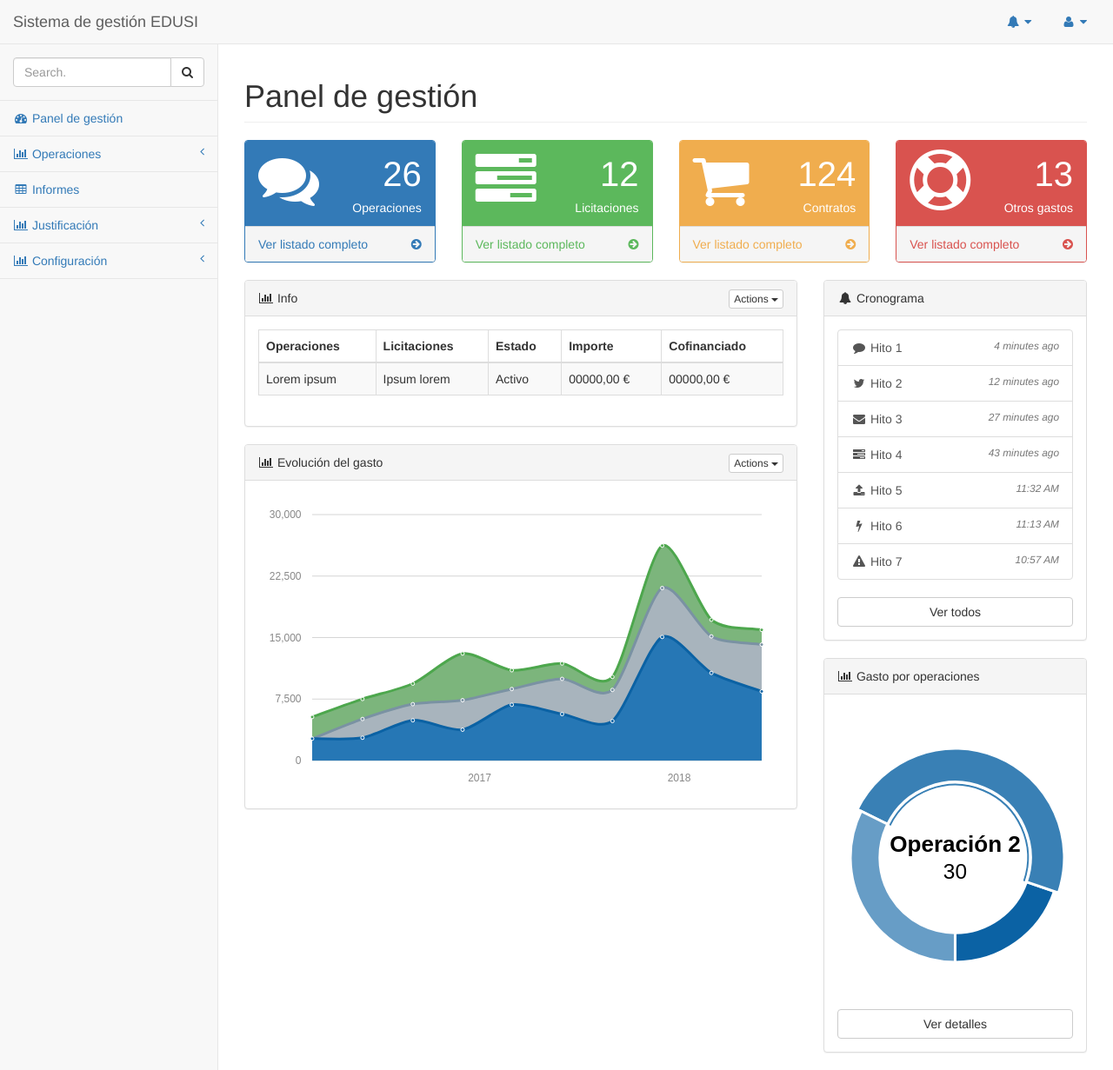
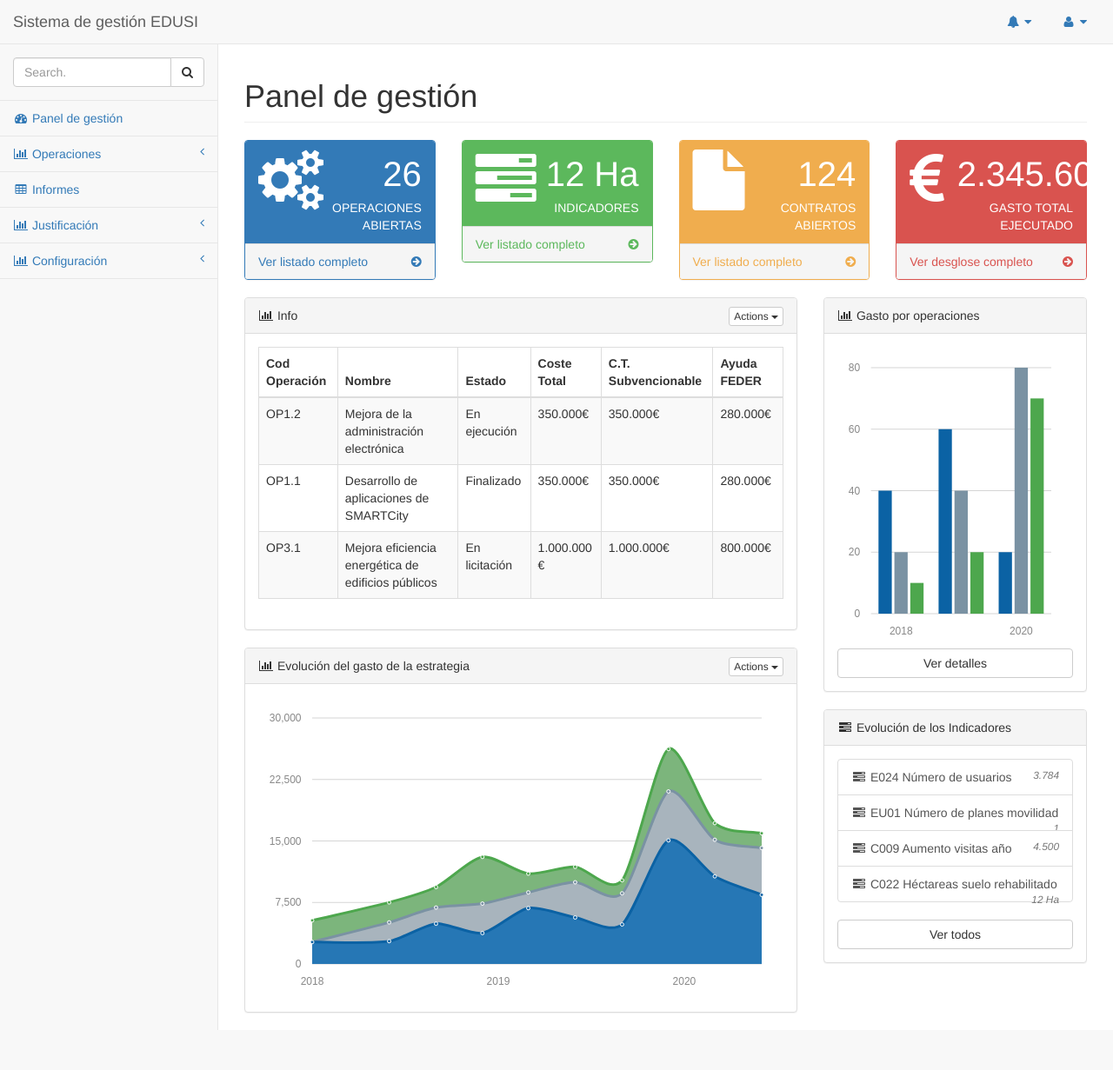
Before and after one commit to U-SPACE-Spain/demo, a plain HTML site: page home.html in a window 1280 px wide. Shown: the whole page at 87% size. After the commit the page ends 1185 px from the top, so only its background shows below. Drawn offline with Linux system fonts and the light colour scheme.

Commit message:
version demo

```diff
--- a/css/sb-admin-2.css
+++ b/css/sb-admin-2.css
@@ -6,6 +6,11 @@
 body {
   background-color: #f8f8f8;
 }
+.nav-tabs>li.active>a, .nav-tabs>li.active>a:focus, .nav-tabs>li.active>a:hover {
+    background-color: #337ab7;
+color: #fff;
+}
+
 #wrapper {
   width: 100%;
 }
--- a/data/morris-data.js
+++ b/data/morris-data.js
@@ -3,113 +3,85 @@ $(function() {
     Morris.Area({
         element: 'morris-area-chart',
         data: [{
-            period: '2016 Q1',
-            gasto1: 2666,
-            gasto2: null,
-            gasto3: 2647
-        }, {
-            period: '2016 Q2',
-            gasto1: 2778,
-            gasto2: 2294,
-            gasto3: 2441
-        }, {
-            period: '2016 Q3',
-            gasto1: 4912,
-            gasto2: 1969,
-            gasto3: 2501
-        }, {
-            period: '2016 Q4',
-            gasto1: 3767,
-            gasto2: 3597,
-            gasto3: 5689
-        }, {
-            period: '2017 Q1',
-            gasto1: 6810,
-            gasto2: 1914,
-            gasto3: 2293
-        }, {
-            period: '2017 Q2',
-            gasto1: 5670,
-            gasto2: 4293,
-            gasto3: 1881
-        }, {
-            period: '2017 Q3',
-            gasto1: 4820,
-            gasto2: 3795,
-            gasto3: 1588
-        }, {
-            period: '2017 Q4',
-            gasto1: 15073,
-            gasto2: 5967,
-            gasto3: 5175
-        }, {
-            period: '2018 Q1',
-            gasto1: 10687,
-            gasto2: 4460,
-            gasto3: 2028
+            period: '2018 T1',
+            operacion1: 2666,
+            operacion2: null,
+            operacion3: 2647
         }, {
             period: '2018 Q2',
-            gasto1: 8432,
-            gasto2: 5713,
-            gasto3: 1791
+            operacion1: 2778,
+            operacion2: 2294,
+            operacion3: 2441
+        }, {
+            period: '2018 Q3',
+            operacion1: 4912,
+            operacion2: 1969,
+            operacion3: 2501
+        }, {
+            period: '2018 Q4',
+            operacion1: 3767,
+            operacion2: 3597,
+            operacion3: 5689
+        }, {
+            period: '2019 Q1',
+            operacion1: 6810,
+            operacion2: 1914,
+            operacion3: 2293
+        }, {
+            period: '2019 Q2',
+            operacion1: 5670,
+            operacion2: 4293,
+            operacion3: 1881
+        }, {
+            period: '2019 Q3',
+            operacion1: 4820,
+            operacion2: 3795,
+            operacion3: 1588
+        }, {
+            period: '2019 Q4',
+            operacion1: 15073,
+            operacion2: 5967,
+            operacion3: 5175
+        }, {
+            period: '2020 Q1',
+            operacion1: 10687,
+            operacion2: 4460,
+            operacion3: 2028
+        }, {
+            period: '2020 Q2',
+            operacion1: 8432,
+            operacion2: 5713,
+            operacion3: 1791
         }],
         xkey: 'period',
-        ykeys: ['gasto1', 'gasto2', 'gasto3'],
-        labels: ['Gasto 1', 'Gasto 2', 'Gasto 3'],
+        ykeys: ['operacion1', 'operacion2', 'operacion3'],
+        labels: ['OP1.2 ', 'OP1.1', 'OP3.1'],
         pointSize: 2,
         hideHover: 'auto',
-        resize: true
-    });
-
-    Morris.Donut({
-        element: 'morris-donut-chart',
-        data: [{
-            label: "Operación 1",
-            value: 12
-        }, {
-            label: "Operación 2",
-            value: 30
-        }, {
-            label: "Operación 3",
-            value: 20
-        }],
         resize: true
     });
 
     Morris.Bar({
         element: 'morris-bar-chart',
         data: [{
-            y: '2006',
-            a: 100,
-            b: 90
+            y: '2018',
+            a: 40,
+            b: 20,
+            c: 10
         }, {
-            y: '2007',
-            a: 75,
-            b: 65
+            y: '2019',
+            a: 60,
+            b: 40,
+            c: 20
         }, {
-            y: '2008',
-            a: 50,
-            b: 40
-        }, {
-            y: '2009',
-            a: 75,
-            b: 65
-        }, {
-            y: '2016',
-            a: 50,
-            b: 40
-        }, {
-            y: '2017',
-            a: 75,
-            b: 65
-        }, {
-            y: '2018',
-            a: 100,
-            b: 90
+            y: '2020',
+            a: 20,
+            b: 80,
+            c: 70
         }],
         xkey: 'y',
-        ykeys: ['a', 'b'],
-        labels: ['Series A', 'Series B'],
+        ykeys: ['a', 'b', 'c'],
+        labels: ['Contratado', 'Ejecutado', 'Justificado'],
         hideHover: 'auto',
         resize: true
     });
--- a/home.html
+++ b/home.html
@@ -219,11 +219,11 @@
                         <div class="panel-heading">
                             <div class="row">
                                 <div class="col-xs-3">
-                                    <i class="fa fa-comments fa-5x"></i>
+                                    <i class="fa fa-cogs fa-5x"></i>
                                 </div>
                                 <div class="col-xs-9 text-right">
                                     <div class="huge">26</div>
-                                    <div>Operaciones</div>
+                                    <div>OPERACIONES ABIERTAS</div>
                                 </div>
                             </div>
                         </div>
@@ -244,8 +244,8 @@
                                     <i class="fa fa-tasks fa-5x"></i>
                                 </div>
                                 <div class="col-xs-9 text-right">
-                                    <div class="huge">12</div>
-                                    <div>Licitaciones</div>
+                                    <div class="huge">12 Ha</div>
+                                    <div>INDICADORES</div>
                                 </div>
                             </div>
                         </div>
@@ -263,11 +263,11 @@
                         <div class="panel-heading">
                             <div class="row">
                                 <div class="col-xs-3">
-                                    <i class="fa fa-shopping-cart fa-5x"></i>
+                                    <i class="fa fa-file fa-5x"></i>
                                 </div>
                                 <div class="col-xs-9 text-right">
                                     <div class="huge">124</div>
-                                    <div>Contratos</div>
+                                    <div>CONTRATOS ABIERTOS</div>
                                 </div>
                             </div>
                         </div>
@@ -285,17 +285,17 @@
                         <div class="panel-heading">
                             <div class="row">
                                 <div class="col-xs-3">
-                                    <i class="fa fa-support fa-5x"></i>
+                                    <i class="fa fa-euro fa-5x"></i>
                                 </div>
                                 <div class="col-xs-9 text-right">
-                                    <div class="huge">13</div>
-                                    <div>Otros gastos</div>
+                                    <div class="huge">2.345.600</div>
+                                    <div>GASTO TOTAL EJECUTADO</div>
                                 </div>
                             </div>
                         </div>
                         <a href="#">
                             <div class="panel-footer">
-                                <span class="pull-left">Ver listado completo</span>
+                                <span class="pull-left">Ver desglose completo</span>
                                 <span class="pull-right"><i class="fa fa-arrow-circle-right"></i></span>
                                 <div class="clearfix"></div>
                             </div>
@@ -338,20 +338,38 @@
                                         <table class="table table-bordered table-hover table-striped">
                                             <thead>
                                                 <tr>
-                                                    <th>Operaciones</th>
-                                                    <th>Licitaciones</th>
+                                                    <th>Cod Operación</th>
+                                                    <th>Nombre</th>
                                                     <th>Estado</th>
-                                                    <th>Importe</th>
-                                                    <th>Cofinanciado</th>
+                                                    <th>Coste Total</th>
+                                                    <th>C.T. Subvencionable</th>
+                                                    <th>Ayuda FEDER</th>
                                                 </tr>
                                             </thead>
                                             <tbody>
                                                 <tr>
-                                                    <td>Lorem ipsum</td>
-                                                    <td>Ipsum lorem</td>
-                                                    <td>Activo</td>
-                                                    <td>00000,00 €</td>
-                                                    <td>00000,00 €</td>
+                                                    <td>OP1.2</td>
+                                                    <td>Mejora de la administración electrónica</td>
+                                                    <td>En ejecución</td>
+                                                    <td>350.000€</td>
+                                                    <td>350.000€</td>
+                                                    <td>280.000€</td>
+                                                </tr>
+                                                <tr>
+                                                    <td>OP1.1</td>
+                                                    <td>Desarrollo de aplicaciones de SMARTCity</td>
+                                                    <td>Finalizado</td>
+                                                    <td>350.000€</td>
+                                                    <td>350.000€</td>
+                                                    <td>280.000€</td>
+                                                </tr>
+                                               <tr>
+                                                    <td>OP3.1</td>
+                                                    <td>Mejora eficiencia energética de edificios públicos</td>
+                                                    <td>En licitación</td>
+                                                    <td>1.000.000 €</td>
+                                                    <td>1.000.000€</td>
+                                                    <td>800.000€</td>
                                                 </tr>
                                             </tbody>
                                         </table>
@@ -360,7 +378,6 @@
                                 </div>
                                 <!-- /.col-lg-4 (nested) -->
                                <!--  <div class="col-lg-8">
-                                    <div id="morris-bar-chart"></div>
                                 </div> -->
                                 <!-- /.col-lg-8 (nested) -->
                             </div>
@@ -370,7 +387,7 @@
                     </div>
                     <div class="panel panel-default">
                         <div class="panel-heading">
-                            <i class="fa fa-bar-chart-o fa-fw"></i> Evolución del gasto
+                            <i class="fa fa-bar-chart-o fa-fw"></i> Evolución del gasto de la estrategia
                             <div class="pull-right">
                                 <div class="btn-group">
                                     <button type="button" class="btn btn-default btn-xs dropdown-toggle" data-toggle="dropdown">
@@ -400,46 +417,47 @@
                 </div>
                 <!-- /.col-lg-8 -->
                 <div class="col-lg-4">
+
                     <div class="panel panel-default">
                         <div class="panel-heading">
-                            <i class="fa fa-bell fa-fw"></i> Cronograma
+                            <i class="fa fa-bar-chart-o fa-fw"></i> Gasto por operaciones
+                        </div>
+                        <div class="panel-body">
+                         <div id="morris-bar-chart"></div>
+                            <a href="#" class="btn btn-default btn-block">Ver detalles</a>
+                        </div>
+
+
+
+                        <!-- /.panel-body -->
+                    </div>
+
+                    <div class="panel panel-default">
+                        <div class="panel-heading">
+                            <i class="fa fa-tasks fa-fw"></i> Evolución de los Indicadores
                         </div>
                         <!-- /.panel-heading -->
                         <div class="panel-body">
                             <div class="list-group">
+
                                 <a href="#" class="list-group-item">
-                                    <i class="fa fa-comment fa-fw"></i> Hito 1
-                                    <span class="pull-right text-muted small"><em>4 minutes ago</em>
+                                    <i class="fa fa-tasks fa-fw"></i> E024 Número de usuarios
+                                    <span class="pull-right text-muted small"><em>3.784</em>
                                     </span>
                                 </a>
                                 <a href="#" class="list-group-item">
-                                    <i class="fa fa-twitter fa-fw"></i> Hito 2
-                                    <span class="pull-right text-muted small"><em>12 minutes ago</em>
+                                    <i class="fa fa-tasks fa-fw"></i> EU01 Número de planes movilidad
+                                    <span class="pull-right text-muted small"><em> 1</em>
                                     </span>
                                 </a>
                                 <a href="#" class="list-group-item">
-                                    <i class="fa fa-envelope fa-fw"></i> Hito 3
-                                    <span class="pull-right text-muted small"><em>27 minutes ago</em>
+                                    <i class="fa fa-tasks fa-fw"></i> C009 Aumento visitas año
+                                    <span class="pull-right text-muted small"><em> 4.500 </em>
                                     </span>
                                 </a>
                                 <a href="#" class="list-group-item">
-                                    <i class="fa fa-tasks fa-fw"></i> Hito 4
-                                    <span class="pull-right text-muted small"><em>43 minutes ago</em>
-                                    </span>
-                                </a>
-                                <a href="#" class="list-group-item">
-                                    <i class="fa fa-upload fa-fw"></i> Hito 5
-                                    <span class="pull-right text-muted small"><em>11:32 AM</em>
-                                    </span>
-                                </a>
-                                <a href="#" class="list-group-item">
-                                    <i class="fa fa-bolt fa-fw"></i> Hito 6
-                                    <span class="pull-right text-muted small"><em>11:13 AM</em>
-                                    </span>
-                                </a>
-                                <a href="#" class="list-group-item">
-                                    <i class="fa fa-warning fa-fw"></i> Hito 7
-                                    <span class="pull-right text-muted small"><em>10:57 AM</em>
+                                    <i class="fa fa-tasks fa-fw"></i> C022 Héctareas suelo rehabilitado
+                                    <span class="pull-right text-muted small"><em>12 Ha</em>
                                     </span>
                                 </a>
 
@@ -450,16 +468,7 @@
                         <!-- /.panel-body -->
                     </div>
                     <!-- /.panel -->
-                    <div class="panel panel-default">
-                        <div class="panel-heading">
-                            <i class="fa fa-bar-chart-o fa-fw"></i> Gasto por operaciones
-                        </div>
-                        <div class="panel-body">
-                            <div id="morris-donut-chart"></div>
-                            <a href="#" class="btn btn-default btn-block">Ver detalles</a>
-                        </div>
-                        <!-- /.panel-body -->
-                    </div>
+
                     <!-- /.panel -->
                     </div>
                     <!-- /.panel .chat-panel -->
@@ -484,11 +493,11 @@
 
     <!-- Morris Charts JavaScript -->
     <script src="includes/raphael/raphael.min.js"></script>
-    <script src="includes/morrisjs/morris.min.js"></script>
-    <script src="data/morris-data.js"></script>
+    <script src="includes/morrisjs/morris.js"></script>
 
     <!-- Custom Theme JavaScript -->
     <script src="js/sb-admin-2.js"></script>
+    <script src="data/morris-data.js"></script>
 
 </body>
 
```
Also changed, not shown: ficha.html (+66 -34 lines).
